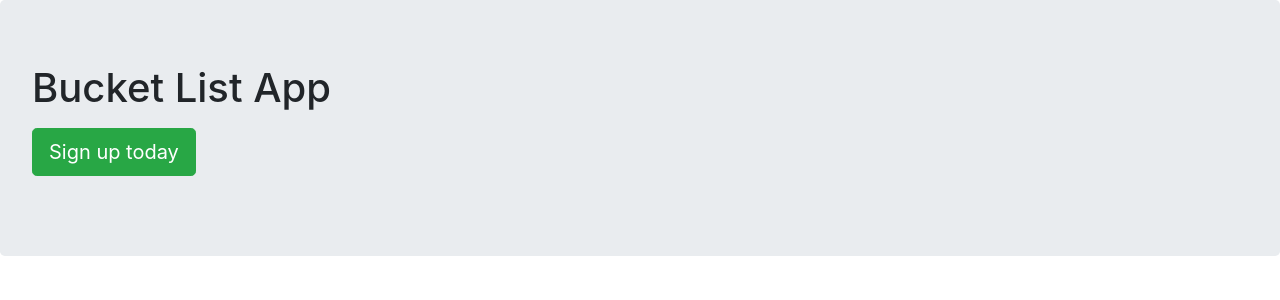
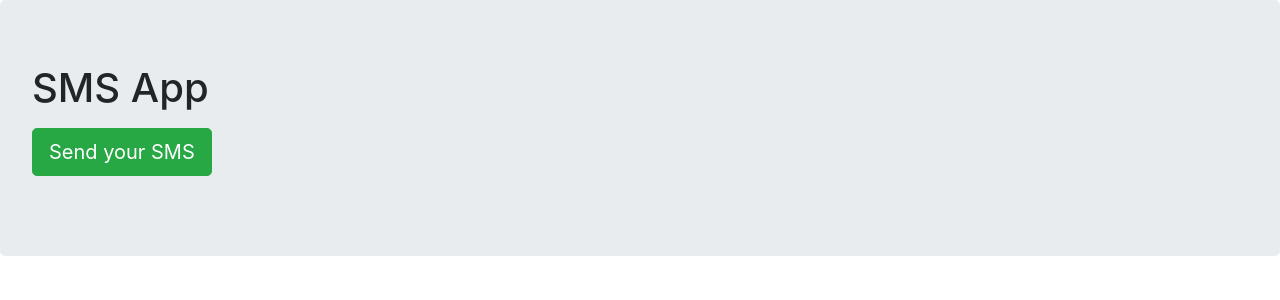
Before and after one commit to AnthonyLimo/Flask-Based-SMS-App, a Python web app: template templates/index.html in a window 1280 px wide. Shown: the part 56-356 px from the top of the page. Run offline with Jinja, Linux system fonts and the light colour scheme; the template is opened without the code that fills it, so the values that code supplies are empty; some libraries are stand-ins or nearby versions.

Commit message:
Editing templates and fixes to UI

```diff
--- a/app.py
+++ b/app.py
@@ -22,8 +22,8 @@ def showSendSMS():
 #route SMS sending route
 #request sent via AJAX
 
-@app.route("/signUp", methods=["POST"])
-def signUp():
+@app.route("/sendSMS", methods=["POST"])
+def sendSMS():
     #Reading values from the UI
     _sms_message = request.form[]
     _phone_number = request.form[]
--- a/templates/index.html
+++ b/templates/index.html
@@ -23,9 +23,9 @@
         </nav>
 
         <div class="jumbotron">
-            <h1>Bucket List App</h1>
+            <h1>SMS App</h1>
             <p class="lead"></p>
-            <p><a class="btn btn-lg btn-success" href="showSignUp" role="button">Sign up today</a>
+            <p><a class="btn btn-lg btn-success" href="showSMSPage" role="button">Send your SMS</a>
             </p>
         </div>
 
```
Also changed, not shown: templates/sms.html (+19 -1 lines).
